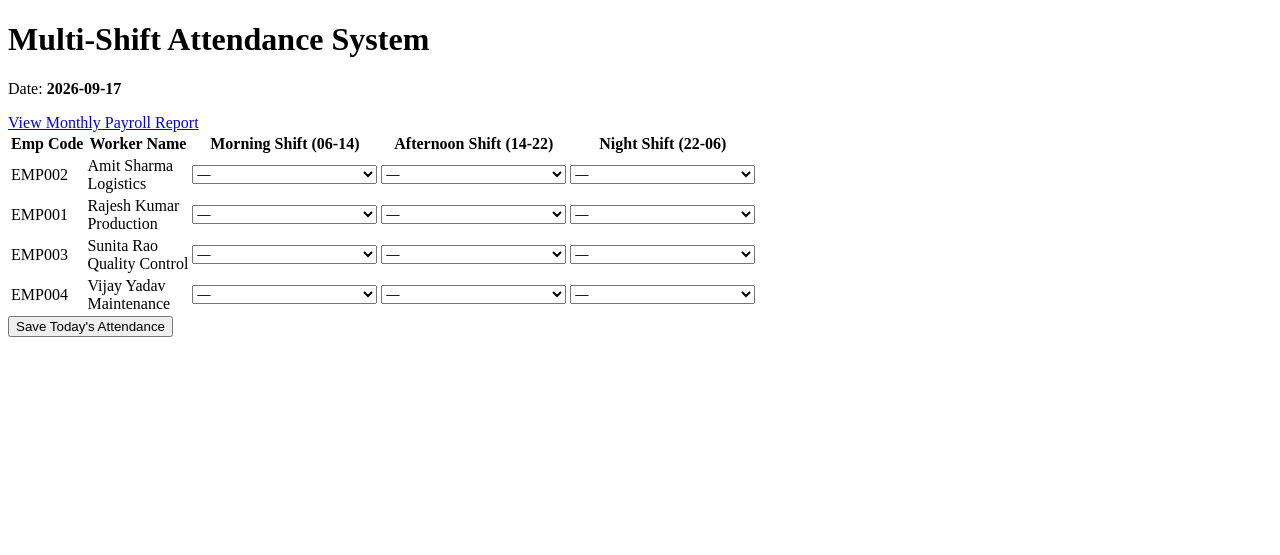
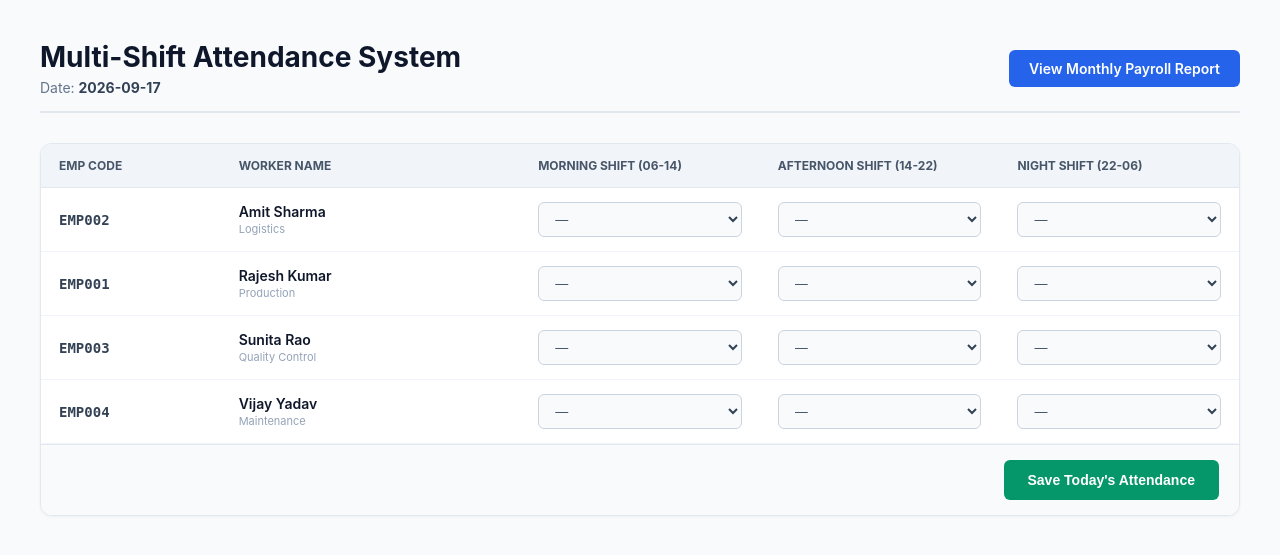
Before and after one commit to harsh710969/attendance_system, a Flask app: page / in a window 1280 px wide. Shown: the top 555 px of the page. Run offline with Flask 3, Linux system fonts and the light colour scheme; data comes from the database, SQL or seed files in the repository; data that the repository does not hold is empty.

Commit message:
Refactor dashboard HTML with improved styles and structure

```diff
--- a/templates/dashboard.html
+++ b/templates/dashboard.html
@@ -4,42 +4,61 @@
     <meta charset="UTF-8">
     <meta name="viewport" content="width=device-width, initial-scale=1.0">
     <title>Factory Attendance Dashboard</title>
-    <script src="https://jsdelivr.net"></script>
+    <style>
+        body { font-family: -apple-system, BlinkMacSystemFont, "Segoe UI", Roboto, sans-serif; background-color: #f8fafc; color: #1e293b; margin: 0; padding: 20px; }
+        .container { max-w: 1200px; margin: 0 auto; padding: 20px; }
+        header { display: flex; justify-content: space-between; align-items: center; border-bottom: 2px solid #e2e8f0; padding-bottom: 15px; margin-bottom: 30px; }
+        h1 { margin: 0; color: #0f172a; font-size: 28px; }
+        .btn-report { background-color: #2563eb; color: white; padding: 10px 20px; text-decoration: none; rounded-radius: 6px; font-weight: 600; border-radius: 6px; font-size: 14px; }
+        .btn-report:hover { background-color: #1d4ed8; }
+        .table-card { background: white; border-radius: 12px; border: 1px solid #e2e8f0; overflow: hidden; box-shadow: 0 1px 3px rgba(0,0,0,0.05); }
+        table { width: 100%; border-collapse: collapse; text-align: left; }
+        th { background-color: #f1f5f9; padding: 14px 18px; color: #475569; font-size: 12px; text-transform: uppercase; font-weight: 700; border-bottom: 1px solid #e2e8f0; }
+        td { padding: 14px 18px; border-bottom: 1px solid #f1f5f9; font-size: 14px; vertical-align: middle; }
+        tr:hover { background-color: #f8fafc; }
+        .emp-code { font-family: monospace; font-weight: 600; color: #334155; }
+        .dept { font-size: 11px; color: #94a3b8; font-weight: normal; margin-top: 2px; }
+        .worker-name { font-weight: 600; color: #0f172a; }
+        select { background-color: #f8fafc; border: 1px solid #cbd5e1; padding: 8px 12px; border-radius: 6px; width: 100%; color: #334155; font-size: 13px; outline: none; }
+        select:focus { border-color: #2563eb; background-color: white; }
+        .footer-action { background-color: #f8fafc; padding: 15px 20px; display: flex; justify-content: flex-end; border-top: 1px solid #e2e8f0; }
+        .btn-submit { background-color: #059669; color: white; border: none; padding: 12px 24px; font-weight: 600; border-radius: 6px; cursor: pointer; font-size: 14px; transition: background 0.2s; }
+        .btn-submit:hover { background-color: #047857; }
+    </style>
 </head>
-<body class="bg-slate-50 text-slate-800 font-sans">
-    <div class="max-w-7xl mx-auto px-4 py-8">
-        <header class="flex justify-between items-center mb-8 border-b pb-4 border-slate-200">
+<body>
+    <div class="container">
+        <header>
             <div>
-                <h1 class="text-3xl font-bold tracking-tight text-slate-900">Multi-Shift Attendance System</h1>
-                <p class="text-sm text-slate-500 mt-1">Date: <strong class="text-slate-700">{{ today_str }}</strong></p>
+                <h1>Multi-Shift Attendance System</h1>
+                <div style="font-size: 14px; color: #64748b; margin-top: 5px;">Date: <strong style="color: #334155;">{{ today_str }}</strong></div>
             </div>
-            <a href="/payroll-report" class="bg-blue-600 hover:bg-blue-700 text-white px-5 py-2.5 rounded-lg text-sm font-semibold tracking-wide transition-all shadow-sm">View Monthly Payroll Report</a>
+            <a href="/payroll-report" class="btn-report">View Monthly Payroll Report</a>
         </header>
 
-        <form action="/submit-attendance" methods="POST" class="bg-white rounded-xl shadow-xs border border-slate-200 overflow-hidden">
-            <div class="overflow-x-auto">
-                <table class="w-full text-left border-collapse">
+        <form action="/submit-attendance" method="POST" class="table-card">
+            <div style="overflow-x: auto;">
+                <table>
                     <thead>
-                        <tr class="bg-slate-100 text-slate-600 uppercase text-xs font-bold tracking-wider border-b border-slate-200">
-                            <th class="px-6 py-4">Emp Code</th>
-                            <th class="px-6 py-4">Worker Name</th>
-                            <th class="px-6 py-4">Morning Shift (06-14)</th>
-                            <th class="px-6 py-4">Afternoon Shift (14-22)</th>
-                            <th class="px-6 py-4">Night Shift (22-06)</th>
+                        <tr>
+                            <th style="width: 15%;">Emp Code</th>
+                            <th style="width: 25%;">Worker Name</th>
+                            <th style="width: 20%;">Morning Shift (06-14)</th>
+                            <th style="width: 20%;">Afternoon Shift (14-22)</th>
+                            <th style="width: 20%;">Night Shift (22-06)</th>
                         </tr>
                     </thead>
-                    <tbody class="divide-y divide-slate-100 text-sm">
+                    <tbody>
                         {% for worker in workers %}
                         {% set log = log_map.get(worker.emp_code) %}
-                        <tr class="hover:bg-slate-50 transition-colors">
-                            <td class="px-6 py-4 font-mono font-medium text-slate-900">{{ worker.emp_code }}</td>
-                            <td class="px-6 py-4">
-                                <div class="font-semibold text-slate-900">{{ worker.name }}</div>
-                                <div class="text-xs text-slate-400">{{ worker.department }}</div>
+                        <tr>
+                            <td class="emp-code">{{ worker.emp_code }}</td>
+                            <td>
+                                <div class="worker-name">{{ worker.name }}</div>
+                                <div class="dept">{{ worker.department }}</div>
                             </td>
-                            <!-- Morning Shift Selector -->
-                            <td class="px-6 py-4">
-                                <select name="morning_{{ worker.emp_code }}" class="bg-slate-50 border border-slate-200 text-slate-700 rounded-md p-1.5 w-full focus:outline-blue-500">
+                            <td>
+                                <select name="morning_{{ worker.emp_code }}">
                                     <option value="None" {% if log and log.shift_morning == 'None' %}selected{% endif %}>—</option>
                                     <option value="Present" {% if log and log.shift_morning == 'Present' %}selected{% endif %}>Present</option>
                                     <option value="WOW" {% if log and log.shift_morning == 'WOW' %}selected{% endif %}>Weekly Off Worked (WOW)</option>
@@ -48,9 +67,8 @@
                                     <option value="PL" {% if log and log.shift_morning == 'PL' %}selected{% endif %}>Paid Leave (PL)</option>
                                 </select>
                             </td>
-                            <!-- Afternoon Shift Selector -->
-                            <td class="px-6 py-4">
-                                <select name="afternoon_{{ worker.emp_code }}" class="bg-slate-50 border border-slate-200 text-slate-700 rounded-md p-1.5 w-full focus:outline-blue-500">
+                            <td>
+                                <select name="afternoon_{{ worker.emp_code }}">
                                     <option value="None" {% if log and log.shift_afternoon == 'None' %}selected{% endif %}>—</option>
                                     <option value="Present" {% if log and log.shift_afternoon == 'Present' %}selected{% endif %}>Present</option>
                                     <option value="WOW" {% if log and log.shift_afternoon == 'WOW' %}selected{% endif %}>Weekly Off Worked (WOW)</option>
@@ -59,9 +77,8 @@
                                     <option value="PL" {% if log and log.shift_afternoon == 'PL' %}selected{% endif %}>Paid Leave (PL)</option>
                                 </select>
                             </td>
-                            <!-- Night Shift Selector -->
-                            <td class="px-6 py-4">
-                                <select name="night_{{ worker.emp_code }}" class="bg-slate-50 border border-slate-200 text-slate-700 rounded-md p-1.5 w-full focus:outline-blue-500">
+                            <td>
+                                <select name="night_{{ worker.emp_code }}">
                                     <option value="None" {% if log and log.shift_night == 'None' %}selected{% endif %}>—</option>
                                     <option value="Present" {% if log and log.shift_night == 'Present' %}selected{% endif %}>Present</option>
                                     <option value="WOW" {% if log and log.shift_night == 'WOW' %}selected{% endif %}>Weekly Off Worked (WOW)</option>
@@ -75,8 +92,8 @@
                     </tbody>
                 </table>
             </div>
-            <div class="bg-slate-50 px-6 py-4 flex justify-end border-t border-slate-200">
-                <button type="submit" class="bg-emerald-600 hover:bg-emerald-700 text-white font-medium py-2.5 px-6 rounded-lg shadow-xs transition-colors cursor-pointer">Save Today's Attendance</button>
+            <div class="footer-action">
+                <button type="submit" class="btn-submit">Save Today's Attendance</button>
             </div>
         </form>
     </div>
```
